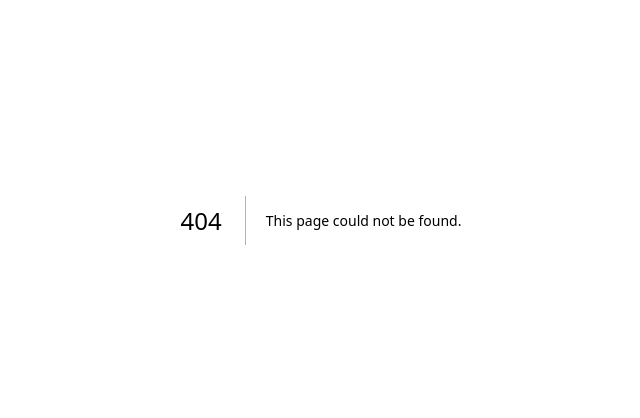
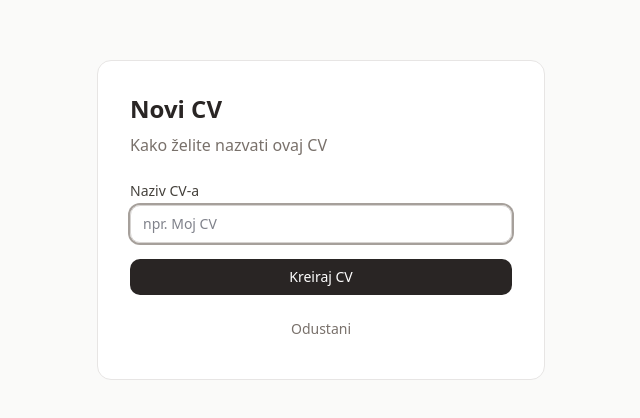
Before and after one commit to Copeta1/CvHelper, a Next.js app: page /cv/new in a window 1280 px wide. Before the commit this address had no page. Shown: the part 180-598 px from the top of the page, without its empty margins (319-959 px from the left). Built offline with nearby package versions, Linux system fonts and the light colour scheme; no server answers.

Commit message:
add: new CV page

```diff
--- /dev/null
+++ b/app/(dashboard)/cv/[id]/page.tsx
@@ -0,0 +1,7 @@
+export default function CVPage({ params }: { params: { id: string } }) {
+  return (
+    <div>
+      <h1>CV: {params.id}</h1>
+    </div>
+  );
+}
--- /dev/null
+++ b/app/(dashboard)/cv/new/page.tsx
@@ -0,0 +1,95 @@
+"use client";
+
+import { createClient } from "@/lib/superbase/client";
+import { useRouter } from "next/navigation";
+import { useState } from "react";
+
+export default function NewCVPage() {
+  const [title, setTitle] = useState("");
+  const [error, setError] = useState("");
+  const [loading, setLoading] = useState(false);
+  const router = useRouter();
+  const supabase = createClient();
+
+  const handleCreate = async () => {
+    if (!title.trim()) {
+      setError("Naziv CV-a ne smije biti prazan.");
+      return;
+    }
+
+    setLoading(true);
+    setError("");
+
+    const {
+      data: { user },
+    } = await supabase.auth.getUser();
+
+    if (!user) {
+      router.push("/login");
+      return;
+    }
+
+    const { data, error } = await supabase
+      .from("cvs")
+      .insert({
+        user_id: user.id,
+        title: title.trim(),
+        status: "draft",
+      })
+      .select()
+      .single();
+
+    if (error) {
+      setError("Greška prilikom kreiranja CV-a.");
+      setLoading(false);
+      return;
+    }
+    router.push(`/cv/${data.id}`);
+  };
+
+  return (
+    <div className="min-h-screen bg-stone-50 flex items-center justify-center">
+      <div className="bg-white rounded-xl border border-stone-200 p-8 w-full max-w-md">
+        <h1 className="text-2xl font-bold text-stone-800 mb-2">Novi CV</h1>
+        <p className="text-stone-500 mb-6">Kako želite nazvati ovaj CV</p>
+
+        {error && (
+          <div className="bg-red-50 text-red-600 p-3 rounded-lg mb-4 text-sm">
+            {error}
+          </div>
+        )}
+
+        <div className="space-y-4">
+          <div>
+            <label className="block text-sm font-medium text-stone-700 mb-1">
+              Naziv CV-a
+            </label>
+            <input
+              type="text"
+              value={title}
+              onChange={(e) => setTitle(e.target.value)}
+              placeholder="npr. Moj CV"
+              className="w-full  border border-stone-300 rounded-lg px-3 py-2 text-sm focus:outline-none focus:ring-2 focus:ring-stone-400"
+              autoFocus
+            />
+          </div>
+
+          <button
+            onClick={handleCreate}
+            disabled={loading}
+            className="w-full bg-stone-800 text-white py-2 rounded-lg text-sm font-medium hover:bg-stone-700 disabled:opacity-50 transition-colors"
+          >
+            {loading ? "Kreiranje..." : "Kreiraj CV"}
+          </button>
+
+          <button
+            onClick={() => router.push("/dashboard")}
+            className="w-full text-stone-500 py-2 rounded-lg text-sm hover:text-stone-800 transition-colors"
+          >
+            Odustani
+          </button>
+        </div>
+      </div>
+    </div>
+  );
+}
```
